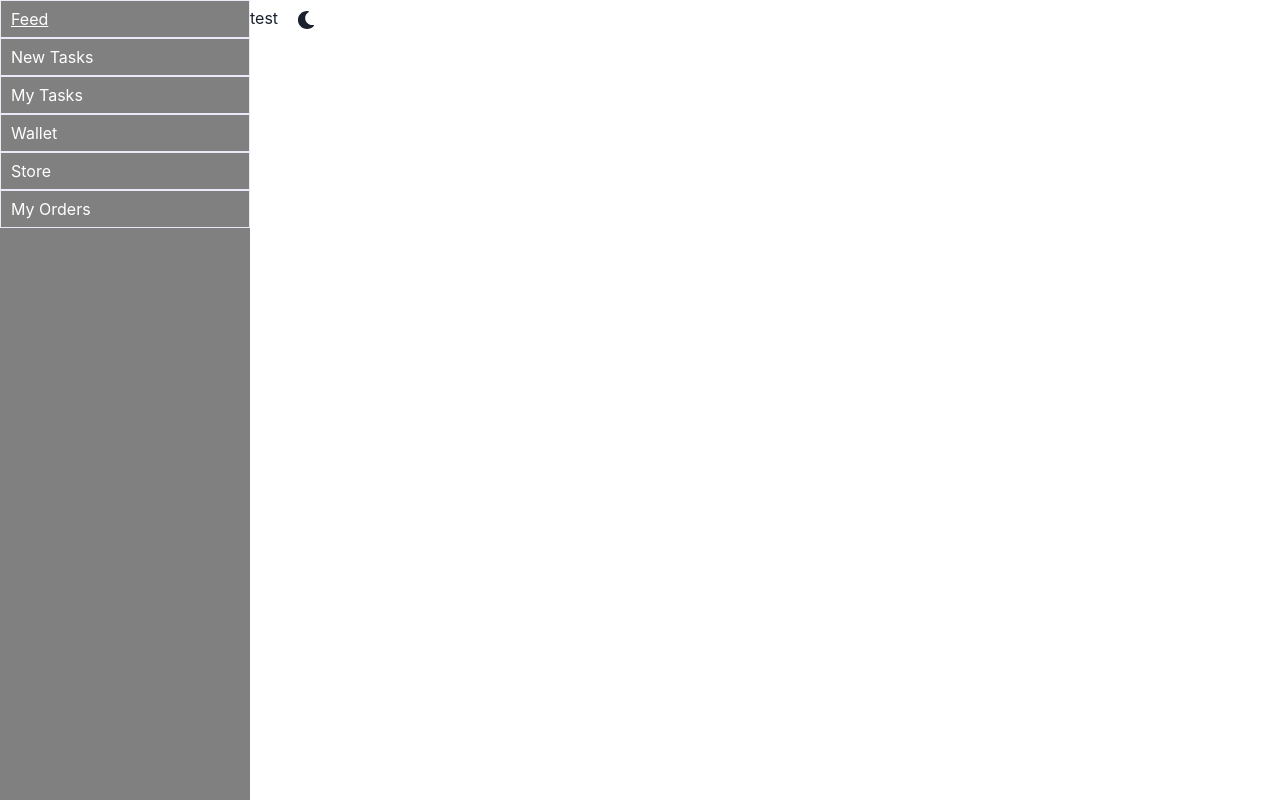
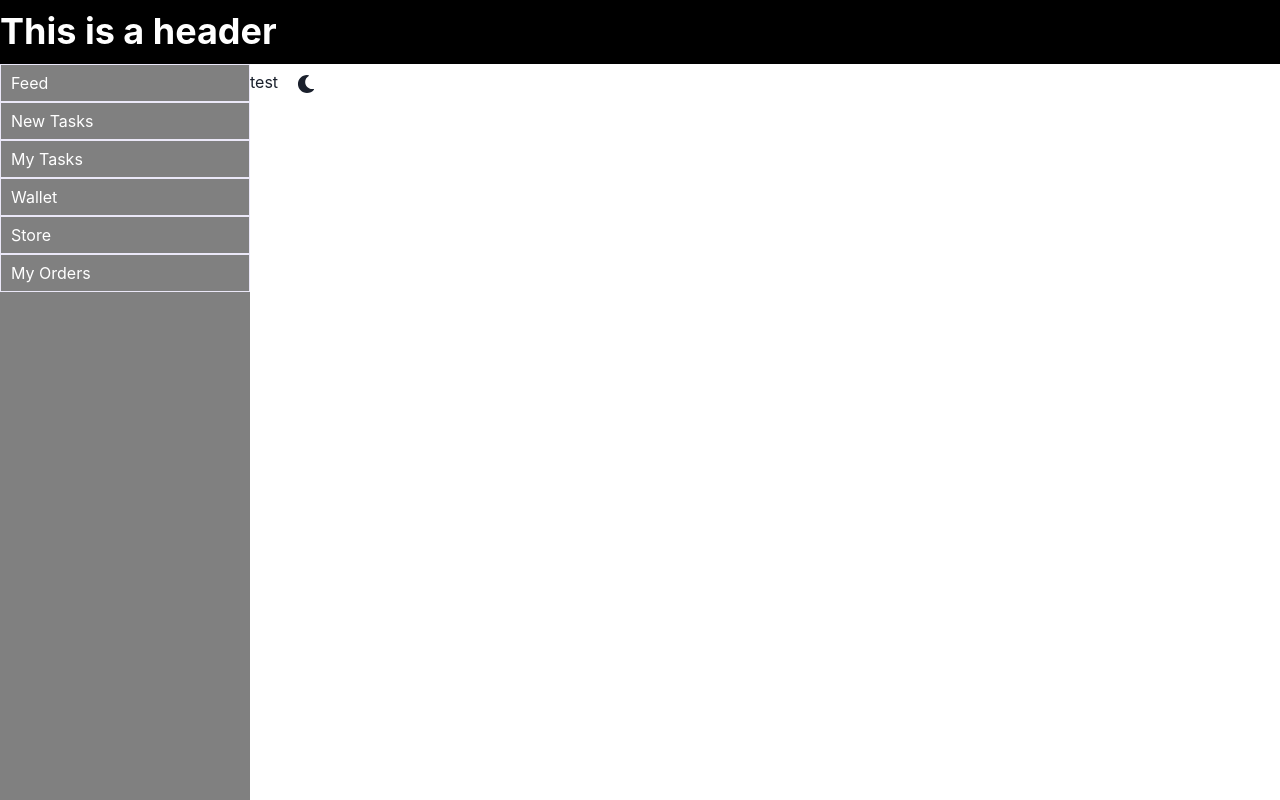
Before and after one commit to UrosDelic/bounty-hunters-fe, a React (Create React App) app: page / in a window 1280 px wide. Built offline with nearby package versions, Linux system fonts and the light colour scheme.

Commit message:
[vuk] Add header

```diff
--- a/src/App.jsx
+++ b/src/App.jsx
@@ -4,7 +4,7 @@ import { Routes, Route } from 'react-router-dom';
 import { ColorModeSwitcher } from './ColorModeSwitcher';
 import { BrowserRouter } from 'react-router-dom';
 import { ColorModeScript } from '@chakra-ui/react';
-import Layout from './components/Layout.jsx';
+import { Layout } from './components';
 
 function App() {
   return (
--- /dev/null
+++ b/src/components/Header.jsx
@@ -0,0 +1,11 @@
+import { Flex, Heading } from '@chakra-ui/react';
+
+function Header() {
+  return (
+    <Flex minH="8vh" alignItems="center" backgroundColor="black" color="white">
+      <Heading as="h3">This is a header</Heading>
+    </Flex>
+  );
+}
+
+export default Header;
--- a/src/components/Layout.jsx
+++ b/src/components/Layout.jsx
@@ -1,31 +1,15 @@
-import { Flex, Box, Link } from '@chakra-ui/react';
-import { NavLink, Outlet } from 'react-router-dom';
-import layoutData from '../ui-data/LayoutData';
+import { Flex } from '@chakra-ui/react';
+import { Header, Sidebar } from './index';
+import { Outlet } from 'react-router-dom';
 
 function Layout() {
   return (
-    <Flex minH="100vh">
-      <Flex flexDirection="column" w="250px" backgroundColor="gray">
-        {layoutData.map(link => {
-          const { text, route } = link;
-          return (
-            <Link
-              as={NavLink}
-              to={route}
-              color="white"
-              outline="none"
-              textTransform="capitalize"
-              border="1px solid #EBE8F8"
-              _activeLink={{ fontWeight: 'bold', border: '2px solid #EBE8F8' }}
-            >
-              <Box padding="6px 10px" key={text}>
-                {text}
-              </Box>
-            </Link>
-          );
-        })}
+    <Flex minH="100vh" flexDirection="column">
+      <Header />
+      <Flex minH="92vh">
+        <Sidebar />
+        <Outlet />
       </Flex>
-      <Outlet />
     </Flex>
   );
 }
--- /dev/null
+++ b/src/components/Sidebar.jsx
@@ -0,0 +1,30 @@
+import { Flex, Box, Link } from '@chakra-ui/react';
+import { NavLink } from 'react-router-dom';
+import sidebarData from '../ui-data/SidebarData';
+
+function Sidebar() {
+  return (
+    <Flex flexDirection="column" w="250px" backgroundColor="gray">
+      {sidebarData.map(link => {
+        const { text, route } = link;
+        return (
+          <Link
+            as={NavLink}
+            to={route}
+            color="white"
+            outline="none"
+            textTransform="capitalize"
+            border="1px solid #EBE8F8"
+            _activeLink={{ fontWeight: 'bold', border: '2px solid #EBE8F8' }}
+          >
+            <Box padding="6px 10px" key={text}>
+              {text}
+            </Box>
+          </Link>
+        );
+      })}
+    </Flex>
+  );
+}
+
+export default Sidebar;
--- /dev/null
+++ b/src/components/index.js
@@ -0,0 +1,5 @@
+import Layout from './Layout';
+import Header from './Header';
+import Sidebar from './Sidebar';
+
+export { Layout, Header, Sidebar };
--- a/src/ui-data/LayoutData.js
+++ b/src/ui-data/SidebarData.js
@@ -1,4 +1,4 @@
-const layoutData = [
+const sidebarData = [
   {
     role: 'employee',
     text: 'feed',
@@ -31,4 +31,4 @@ const layoutData = [
   },
 ];
 
-export default layoutData;
+export default sidebarData;
```
